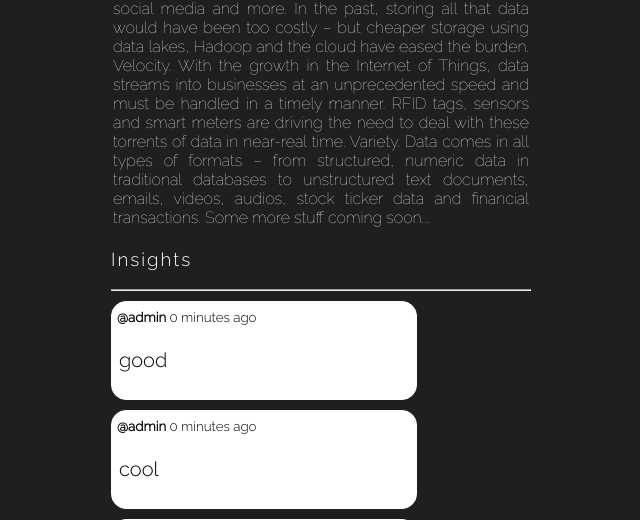
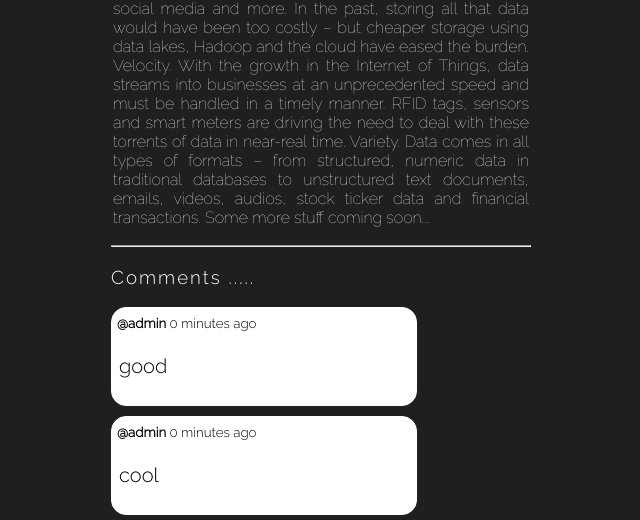
Before and after one commit to sauravDutt/solo, a Django app: page /post/3/ in a window 1280 px wide. Shown: the part 490-1010 px from the top of the page, without its empty margins (319-959 px from the left). Run offline with Django 3.2, Linux system fonts and the light colour scheme; data comes from the database, SQL or seed files in the repository; both versions use the stored data as it was after the commit; some libraries are stand-ins or nearby versions.

Commit message:
Just added some more stuff

```diff
--- a/base/templates/base/info.html
+++ b/base/templates/base/info.html
@@ -20,7 +20,7 @@
     <p style="font-size: 20px; font-weight: 100; padding: 5px;">
         SOLO is a dynamic web application, built with HTML, CSS and JavaScript in the front-end & Django (Python in the Backend), The website is made with the objective of providing an online platform for users to post their research, findings or just random blogs. The users can comment on other users research or posts.
     </p>
-    <p style="font-size: 20px; font-weight: 200; padding: 5px;">
+    <p style="font-size: 20px; font-weight: 200; padding: 5px; margin-top: -20px;">
         SOLO, is created with the sole purpose of practicing django. The user's will first havto create an account or login if already have one. User's once loged in can create a Post, Edit his or her Post, or Delete Post and can also share their views on other user's posts by adding comments as Insights.
     </p>
 </div>
--- a/base/templates/base/post.html
+++ b/base/templates/base/post.html
@@ -20,9 +20,8 @@
         </p>
 
         <div>
-            <h3 style="font-weight: 300; letter-spacing: 2px;">Insights</h3>
             <hr>
-
+            <h3 style="font-weight: 300; letter-spacing: 2px;">Comments .....</h3>
             {% for message in post_messages %}
                 <div style="border: 1px solid #fff; padding: 5px; width: 70%; border-radius: 15px; background-color: #fff; color: #000; margin-top: 10px; margin-bottom: 10px;">
                     {% if request.user == message.user %}
```
Also changed, not shown: db.sqlite3.
